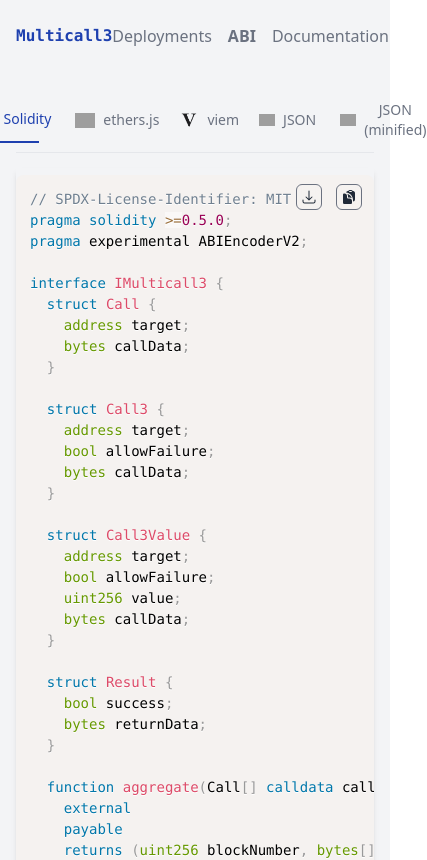
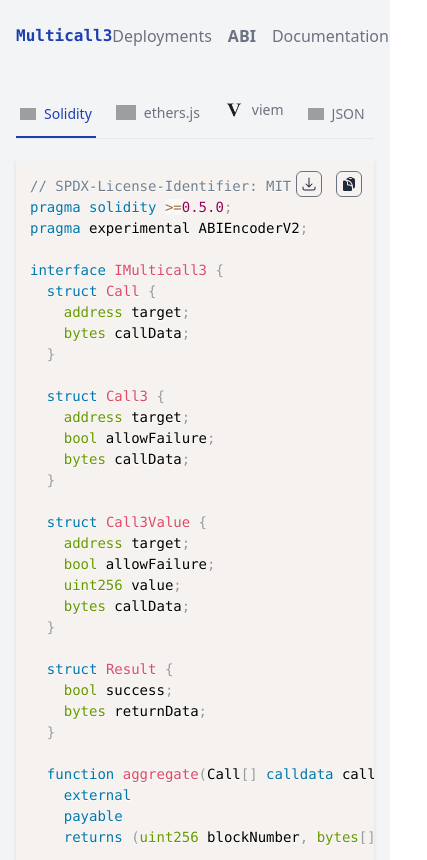
Before and after one commit to mds1/multicall3-frontend, a Next.js app: page /abi in a window 390 px wide. Shown: the top 860 px of the page, 427 px wide, since content can reach past the window. Built offline with nearby package versions, Linux system fonts and the light colour scheme; grey boxes are pictures that could not be loaded.

Commit message:
style: mobile improvements

```diff
--- a/src/components/layout/Header.tsx
+++ b/src/components/layout/Header.tsx
@@ -19,7 +19,7 @@
   };
 
   return (
-    <div className="flex items-center justify-between px-4 py-6 sm:px-6 md:justify-start md:space-x-10">
+    <div className="flex items-center justify-between px-4 py-6 sm:px-6 md:space-x-10">
       <div>
         <Link href="/" className="flex">
           <span className="sr-only">{COMPANY_NAME}</span>
--- a/src/pages/abi.tsx
+++ b/src/pages/abi.tsx
@@ -167,7 +167,7 @@
       />
 
       <Tab.Group selectedIndex={selectedTab} onChange={onTabChange}>
-        <Tab.List className="border-b border-gray-200 dark:border-gray-700 -mb-px flex space-x-8 justify-center">
+        <Tab.List className="border-b border-gray-200 dark:border-gray-700 overflow-x-auto whitespace-nowrap md:flex md:justify-center space-x-4 md:space-x-8">
           {tabs.map((tab) => {
             return (
               <Tab key={tab.name} className="focus:outline-0">
--- a/src/pages/deployments.tsx
+++ b/src/pages/deployments.tsx
@@ -127,7 +127,7 @@
           ref={searchInputRef}
         />
       </div>
-      <div className="overflow-hidden shadow ring-1 ring-black ring-opacity-5 sm:rounded-lg">
+      <div className="overflow-hidden shadow ring-1 ring-black ring-opacity-5 rounded-lg">
         <table className="min-w-full divide-y divide-gray-300">
           <thead className="bg-gray-50 dark:bg-gray-700">
             <tr>
```
